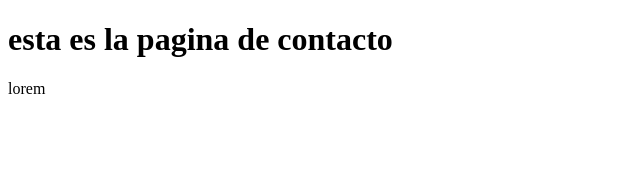
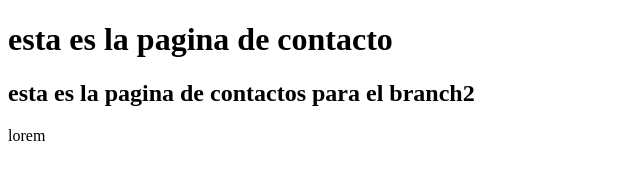
Before and after one commit to yosebast/gitTestLearn, a plain HTML site: page contacto.html in a window 1280 px wide. Shown: the whole page, without its empty margins (0-640 px from the left). Drawn offline with Linux system fonts and the light colour scheme.

Commit message:
1.0 maven

```diff
--- a/contacto.html
+++ b/contacto.html
@@ -8,6 +8,7 @@
 </head>
 <body>
 	<h1>esta es la pagina de contacto</h1>
+	<h2>esta es la pagina de contactos para el branch2</h2>
 	<p>lorem</p>
 </body>
 </html>
```
